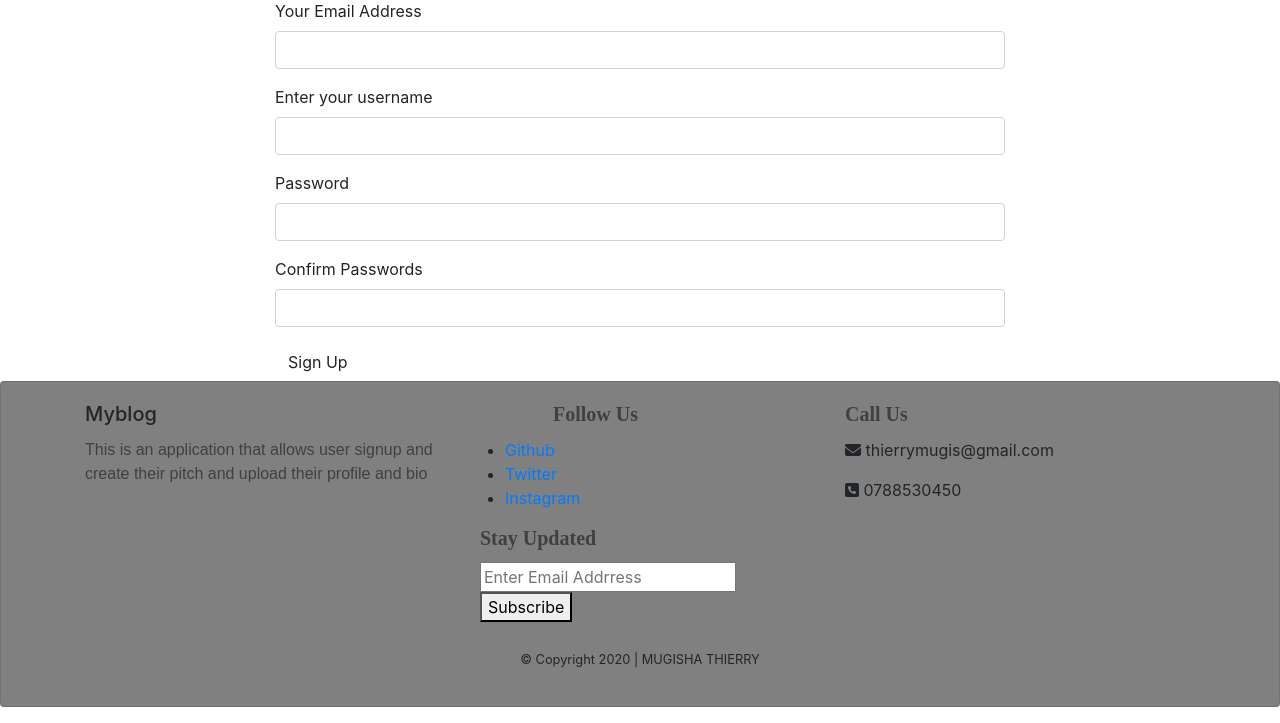
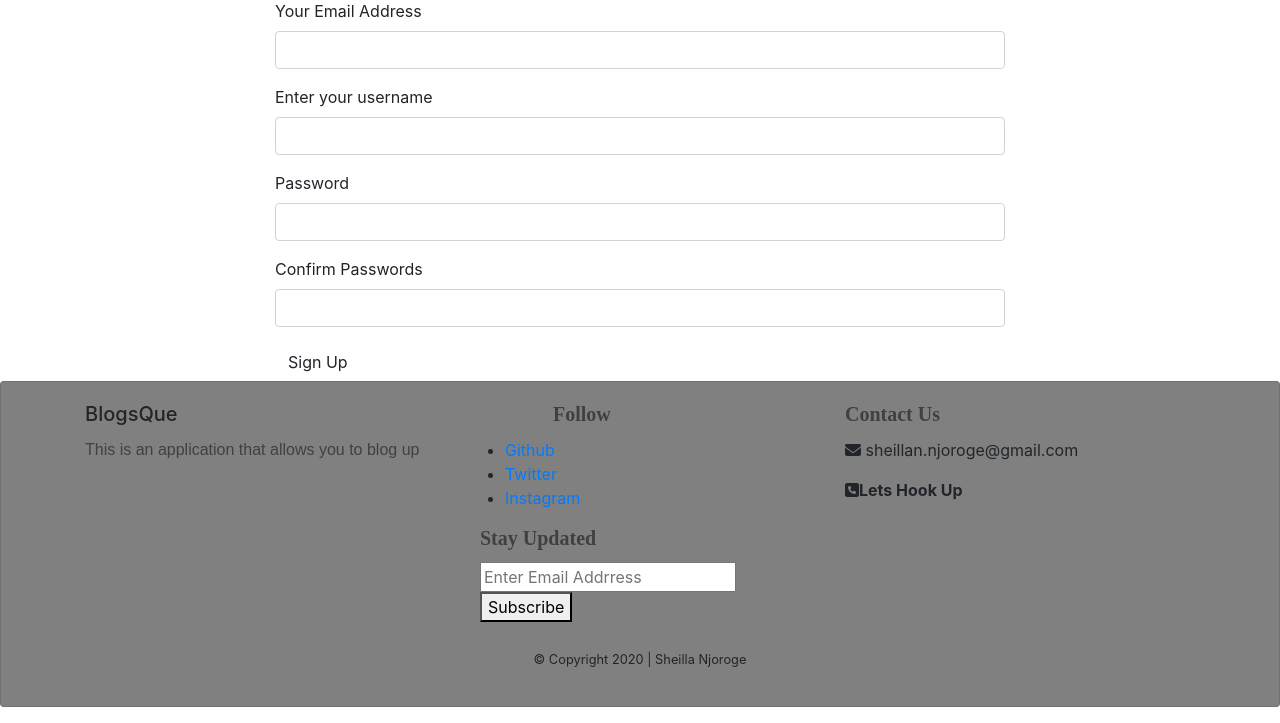
Before and after one commit to sheillanjoroge/Blogs-Que, a Flask app: page /authenticate/register in a window 1280 px wide. Shown: the part 113-836 px from the top of the page. Run offline with Flask 2, Linux system fonts and the light colour scheme; some libraries are stand-ins or nearby versions; some web fonts are replaced.

Commit message:
add readme file and update it

```diff
--- a/app/templates/footer.html
+++ b/app/templates/footer.html
@@ -3,16 +3,16 @@
         <div class="container">
             <div class="row">
                 <div class="col">
-                    <h5 class="card-title logo2">My<span class="spanLogo2">blog</span></h5>
+                    <h5 class="card-title logo2">Blogs<span class="spanLogo2">Que</span></h5>
                     <p class="card-text text-black-50" style=" font-family: 'Kite One', sans-serif;">
-                        This is an application that allows user signup and create their pitch and upload their profile and bio</p>
+                        This is an application that allows you to blog up</p>
                 </div>
                 <div class="col">
                     <h5 class="card-title text-black-50"
-                        style="margin-left: 88px; font-weight: bold;font-family: 'Piazzolla', serif;">Follow Us
+                        style="margin-left: 88px; font-weight: bold;font-family: 'Piazzolla', serif;">Follow
                     </h5>
                     <ul class="listul">
-                        <li><a href="https://github.com/mugisha-thierry">Github</a></li>
+                        <li><a href="https://github.com/sheillanjoroge">Github</a></li>
                         <li><a href="#">Twitter</a></li>
                         <li><a href="#">Instagram</a></li>
                     </ul>
@@ -27,14 +27,14 @@
                 </div>
                 <div class="col">
                     <h5 class="card-title text-black-50" style=" font-weight: bold;font-family: 'Piazzolla', serif;">
-                        Call
+                        Contact
                         Us</h5>
-                    <p><i class="fas fa-envelope " aria-hidden="true "></i> thierrymugis@gmail.com</p>
-                    <p><i class="fas fa-phone-square" aria-hidden="true "></i> 0788530450</p>
+                    <p><i class="fas fa-envelope " aria-hidden="true "></i> sheillan.njoroge@gmail.com</p>
+                    <p><i class="fas fa-phone-square" aria-hidden="true "></i><strong>Lets Hook Up</strong</p>
                     <br>
                     <br>
                 </div>
             </div>
         </div>
         <div class="text-center">
-            <p class="card-text copyright"><small>&copy; Copyright 2020 | MUGISHA THIERRY</small></p>
+            <p class="card-text copyright"><small>&copy; Copyright 2020 | Sheilla Njoroge</small></p>
```
Also changed, not shown: README.md (added).
